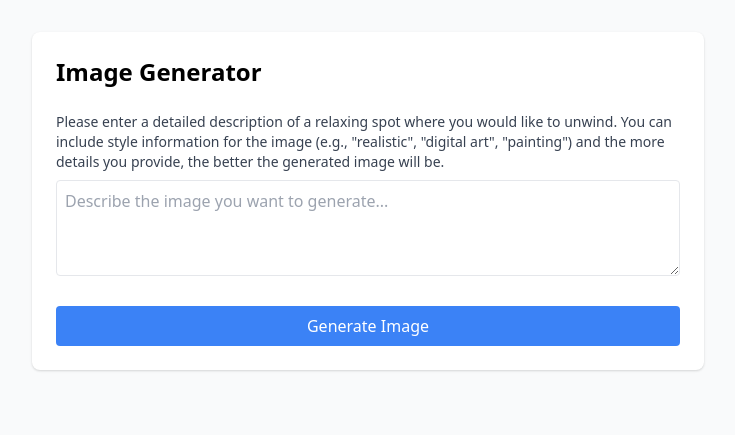
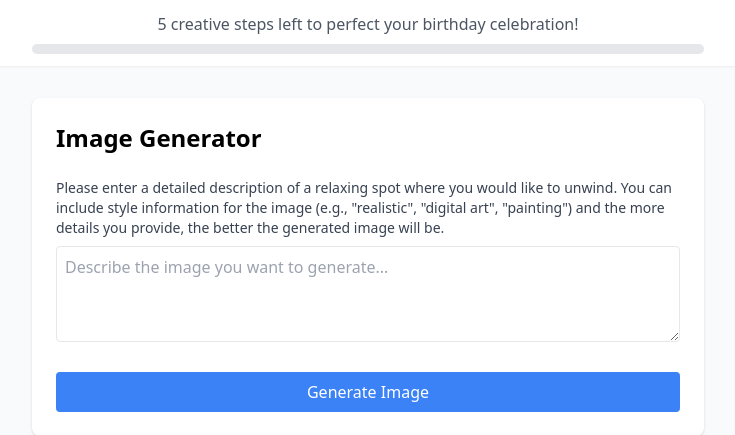
Before and after one commit to GenAI-interaction-research/SHOWCASE-qualtrics_image_gen_edit, a Flask app: page / in a window 1280 px wide. Shown: the top 435 px of the page, without its empty margins (272-1007 px from the left). Run offline with Flask 3, Linux system fonts and the light colour scheme; some libraries are stand-ins or nearby versions.

Commit message:
Updated the progress bar

```diff
--- a/templates/generate.html
+++ b/templates/generate.html
@@ -27,6 +27,21 @@
     </style>
 </head>
 <body class="bg-gray-50">
+    <div class="bg-white shadow-sm">
+        <div class="container mx-auto px-4 py-3">
+            <div class="flex items-center justify-between">
+                <div class="flex-1 max-w-2xl mx-auto">
+                    <div class="text-center mb-2 text-gray-600" id="progressText">
+                        Loading...
+                    </div>
+                    <div class="w-full bg-gray-200 rounded-full h-2.5">
+                        <div class="bg-blue-600 h-2.5 rounded-full transition-all duration-500" id="progressBar" style="width: 0%"></div>
+                    </div>
+                </div>
+            </div>
+        </div>
+    </div>
+
     <div class="container mx-auto px-4 py-8">
         <div class="max-w-2xl mx-auto bg-white rounded-lg shadow p-6">
             <h1 class="text-2xl font-bold mb-6">Image Generator</h1>
@@ -105,6 +120,7 @@
 
         let generationCount = 0;
         let generatePrompts = [];
+        let totalInteractions = parseInt(localStorage.getItem('totalInteractions') || '0');
 
         const form = document.getElementById('generateForm');
         const error = document.getElementById('error');
@@ -116,8 +132,22 @@
         let loadAttempts = 0;
         const maxAttempts = 3;
 
-        // Add near the top with other variables
-        let totalInteractions = parseInt(localStorage.getItem('totalInteractions') || '0');
+        function updateProgressBar() {
+            const progress = totalInteractions;
+            const remaining = Math.max(0, 5 - progress);
+            const progressBar = document.getElementById('progressBar');
+            const progressText = document.getElementById('progressText');
+
+            const percentage = Math.min(100, (progress / 5) * 100);
+            progressBar.style.width = `${percentage}%`;
+
+            if (remaining > 0) {
+                const stepWord = remaining === 1 ? 'step' : 'steps';
+                progressText.textContent = `${remaining} creative ${stepWord} left to perfect your birthday celebration!`;
+            } else {
+                progressText.textContent = 'Perfect! You\'ve completed all creative steps!';
+            }
+        }
 
         function incrementInteractionCount() {
             totalInteractions++;
@@ -128,7 +158,8 @@
                 value: totalInteractions
             }, '*');
 
-            // Enable continue button if we've reached 5 interactions
+            updateProgressBar();
+
             if (totalInteractions >= 5) {
                 window.parent.postMessage({
                     action: 'enableContinue',
@@ -428,6 +459,10 @@
                 form.submit();
             }
         });
+
+        document.addEventListener('DOMContentLoaded', () => {
+            updateProgressBar();
+        });
     </script>
 </body>
 </html>
```
Also changed, not shown: templates/edit.html (+17 -1 lines).
